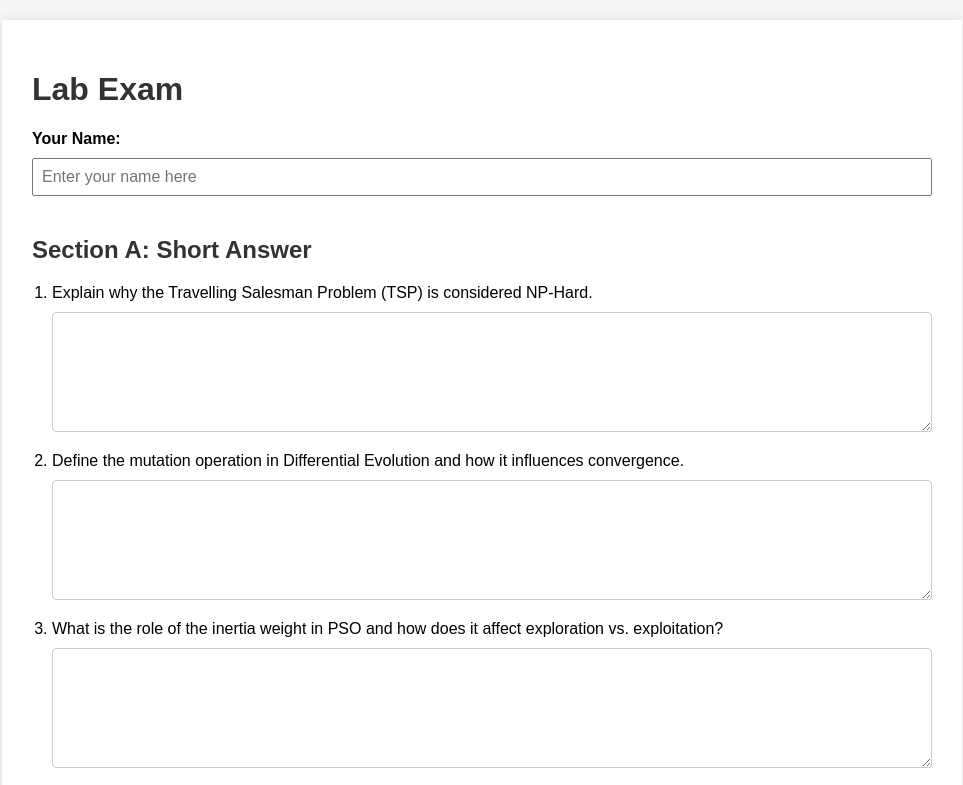
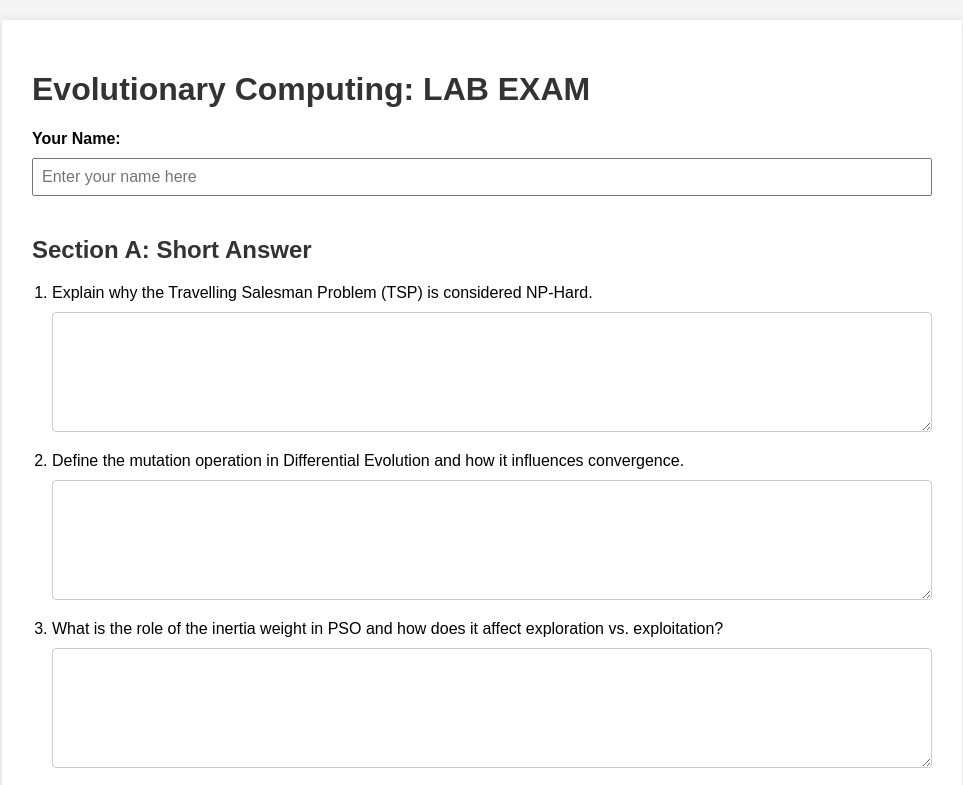
Before and after one commit to dsmlossf/EC-EXAM, a plain HTML site: page index.html in a window 1280 px wide. Shown: the top 785 px of the page, without its empty margins (158-1121 px from the left). Drawn offline with Linux system fonts and the light colour scheme.

Commit message:
Update index.html

```diff
--- a/index.html
+++ b/index.html
@@ -21,7 +21,7 @@
 </head>
 <body>
   <div class="container">
-    <h1>Lab Exam</h1>
+    <h1>Evolutionary Computing: LAB EXAM</h1>
 
     <label class="name-label" for="studentName">Your Name:</label>
     <input type="text" id="studentName" name="studentName" placeholder="Enter your name here" />
```
